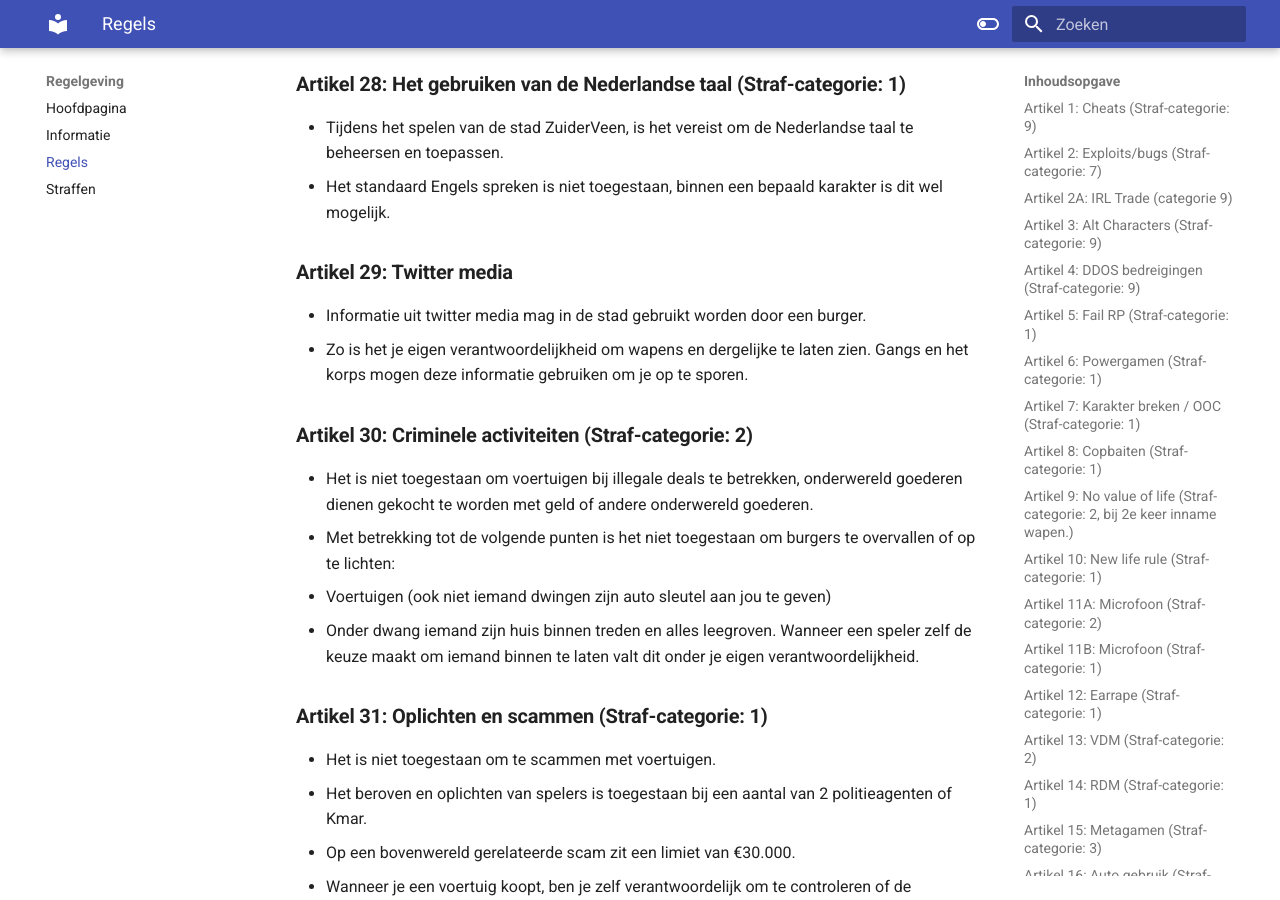
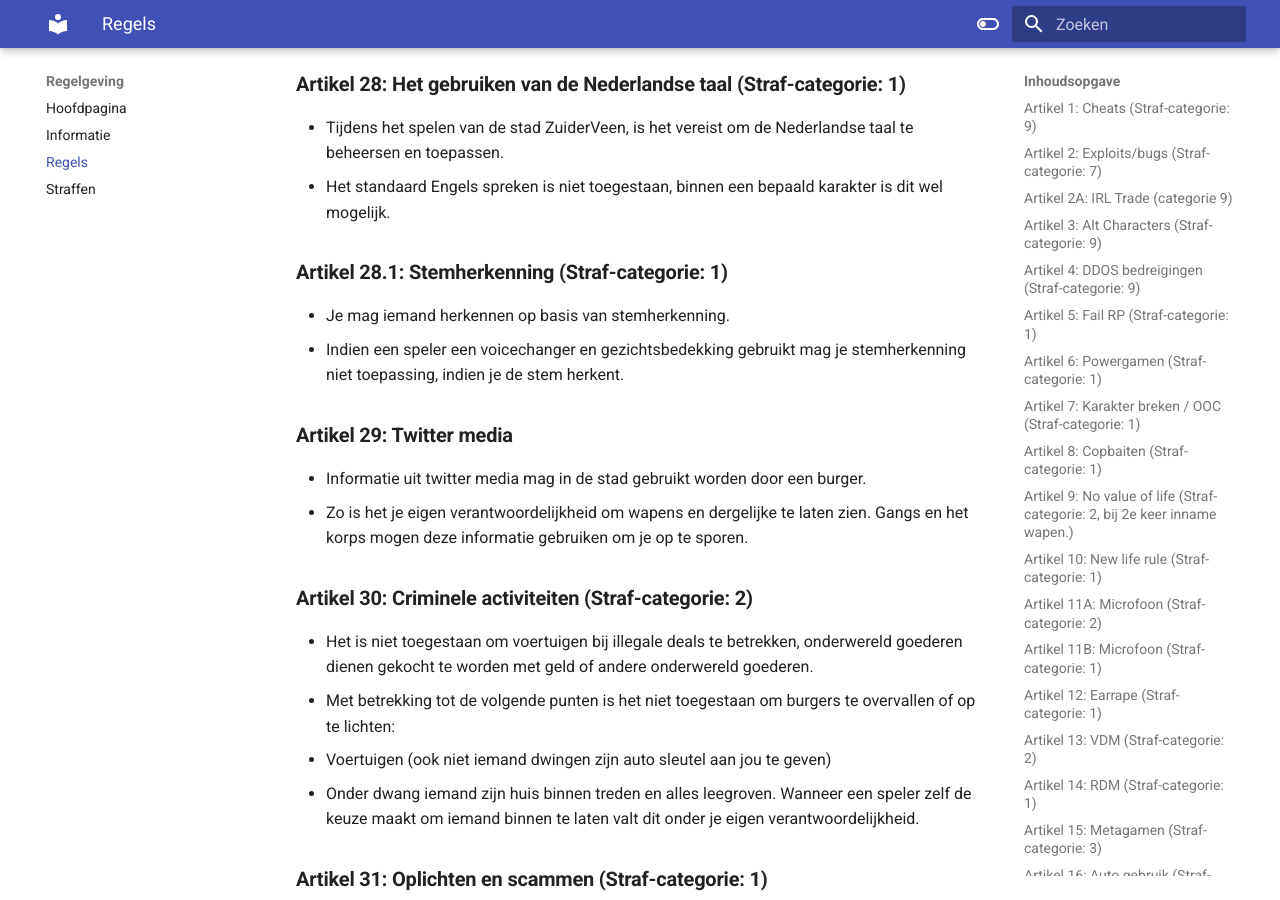
Before and after one commit to ZuiderVeenRP/apv, an MkDocs documentation site: the page built from docs/algemeen.md, in a window 1280 px wide and 900 px high, scrolled down 7634 px. Built offline with MkDocs 1.6.1 and Material for MkDocs 9.7.7, drawn with Linux system fonts in a browser that asks for light colours; comment, search, counter and statistics services are not loaded; some of the changed text lies outside the part shown.

Commit message:
Update algemeen.md

```diff
--- a/docs/algemeen.md
+++ b/docs/algemeen.md
@@ -151,8 +151,8 @@
    - Het is verboden om ingame een reactie te geven op bans / warns die in twitter te zien zijn.
 </br>
 
-### **Artikel 19: Overheids Kleding dragen**		  **(Straf-categorie: 1)**
-   - Jezelf voordoen als overheidspersoneel is verboden.
+### **Artikel 19: Overheidskleding dragen**		  **(Straf-categorie: 1)**
+   - Jezelf voordoen als overheidspersoneel is niet toegestaan.
    - Het dragen van kogelwerende vesten met een politie/kmar livery is niet toegestaan.
    - Het dragen van ANWB en/of Ambulance kleding en/of accessoires, zoals tassen is niet toegestaan.
 </br>
@@ -204,6 +204,11 @@
 ### **Artikel 28: Het gebruiken van de Nederlandse taal**           **(Straf-categorie: 1)**
 - Tijdens het spelen van de stad ZuiderVeen, is het vereist om de Nederlandse taal te beheersen en toepassen.
 - Het standaard Engels spreken is niet toegestaan, binnen een bepaald karakter is dit wel mogelijk.
+</br>
+
+### **Artikel 28.1: Stemherkenning**           **(Straf-categorie: 1)**
+- Je mag iemand herkennen op basis van stemherkenning.
+- Indien een speler een voicechanger en gezichtsbedekking gebruikt mag je stemherkenning niet toepassing, indien je de stem herkent.
 </br>
 
 ### **Artikel 29: Twitter media**
```
